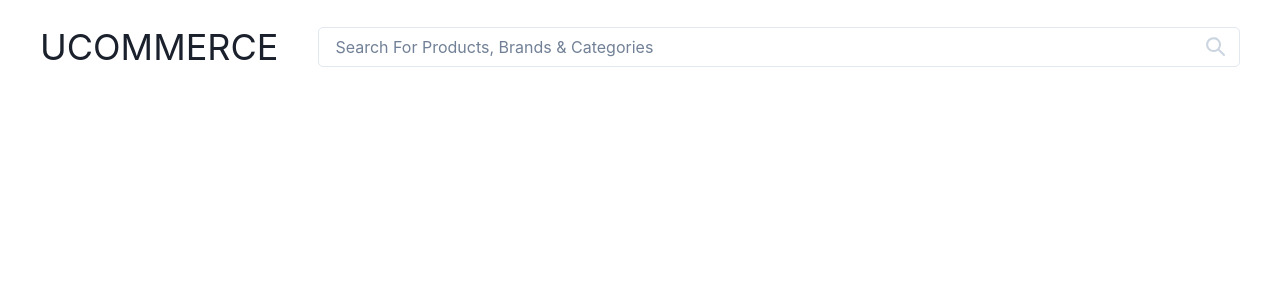
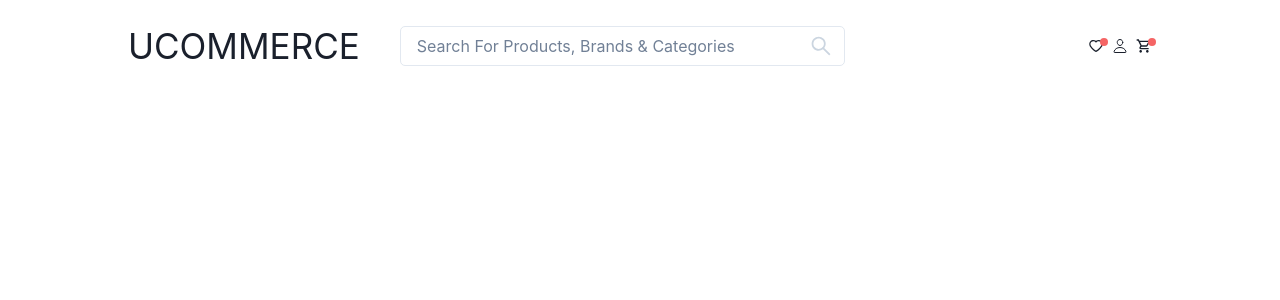
Before and after one commit to Sdqumar/uecom, a Next.js app: page / in a window 1280 px wide. Shown: the top 300 px of the page. Built offline with nearby package versions, Linux system fonts and the light colour scheme.

Commit message:
feat: header and icons

```diff
--- /dev/null
+++ b/component/Header/IconDot.tsx
@@ -0,0 +1,16 @@
+import { Box } from "@chakra-ui/react";
+
+const IconDot = ({ left }: { left: number }) => {
+  return (
+    <Box
+      bg="red.400"
+      w={2}
+      h={2}
+      borderRadius="100"
+      position="absolute"
+      left={left}
+    ></Box>
+  );
+};
+
+export default IconDot;
--- a/component/Header/Index.tsx
+++ b/component/Header/Index.tsx
@@ -1,32 +1,42 @@
 import {
+  Box,
   Flex,
   Input,
   InputGroup,
-  InputLeftElement,
-  InputRightAddon,
   InputRightElement,
   Text,
 } from "@chakra-ui/react";
-import { SearchIcon } from "@chakra-ui/icons";
-import type { NextPage } from "next";
-const Header: NextPage = () => {
+import { AiOutlineHeart, AiOutlineSearch } from "react-icons/ai";
+import { IoPersonOutline } from "react-icons/io5";
+import { MdOutlineShoppingCart } from "react-icons/md";
+import IconDot from "./IconDot";
+
+const Header = () => {
   return (
     <Flex
       alignItems="center"
       justifyContent="space-between"
-      mx="10"
+      mx={["3%", "3%", "10%"]}
+      gap={[1, 3, 10, 10]}
       mt={5}
-      gap={10}
     >
-      <Text fontSize="4xl">UCOMMERCE</Text>
-      <InputGroup size="sm">
+      <Flex
+        w={["70%", "90%", "90%", "70%"]}
+        justifyContent="space-between"
+        gap={[1, 2, 10]}
+        alignItems="center"
+      >
+        <Text fontSize={{ base: "24px", md: "35px" }} cursor="pointer">
+          UCOMMERCE
+        </Text>
+        <InputGroup size="sm" maxW="35rem">
           <InputRightElement
             color="gray.300"
             cursor="pointer"
             mt={1}
             mr={2}
-          fontSize="1.2em"
-          children={<SearchIcon />}
+            fontSize="1.5em"
+            children={<AiOutlineSearch />}
           />
           <Input
             placeholder="Search For Products, Brands & Categories"
@@ -35,6 +45,19 @@ const Header: NextPage = () => {
           />
         </InputGroup>
       </Flex>
+
+      <Flex gap={2} cursor="pointer">
+        <Box position="relative">
+          <IconDot left={3} />
+          <AiOutlineHeart />
+        </Box>
+        <IoPersonOutline />
+        <Box position="relative">
+          <IconDot left={3} />
+          <MdOutlineShoppingCart />
+        </Box>
+      </Flex>
+    </Flex>
   );
 };
 
--- a/package.json
+++ b/package.json
@@ -16,7 +16,8 @@
     "framer-motion": "6",
     "next": "12.1.6",
     "react": "18.1.0",
-    "react-dom": "18.1.0"
+    "react-dom": "18.1.0",
+    "react-icons": "^4.3.1"
   },
   "devDependencies": {
     "@types/node": "17.0.35",
```
Also changed, not shown: 1 other file (tests, documents, lock files or other folders). Lines whose indentation alone changed are shown as unchanged.
